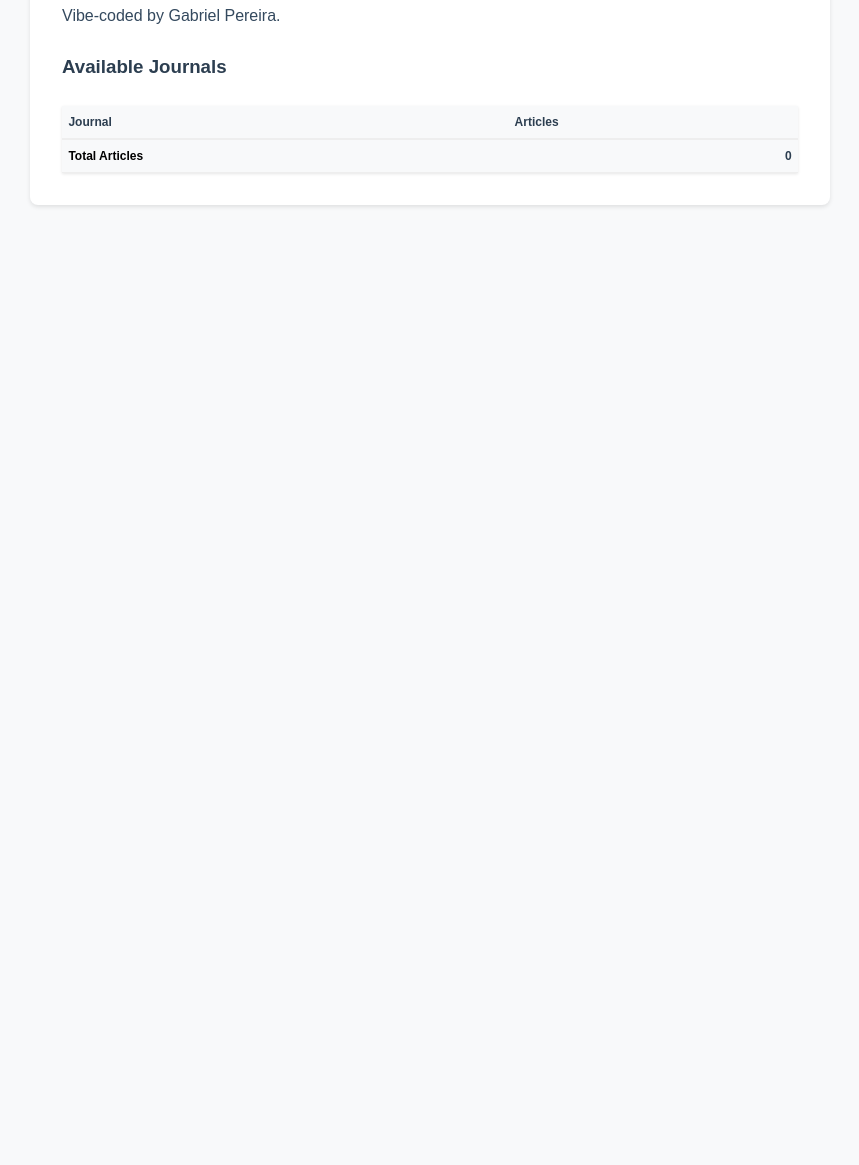
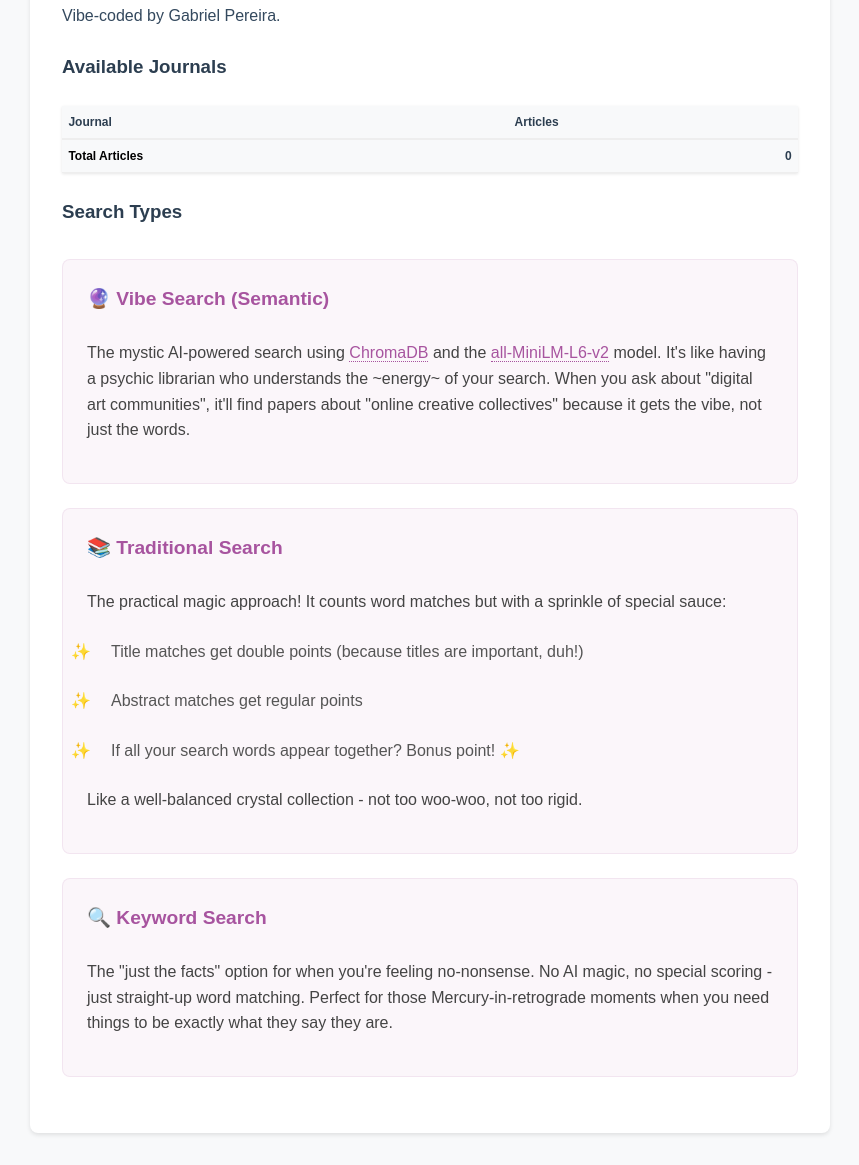
Before and after one commit to gabrielopereira/VibeSearch, a Flask app: template app/templates/about.html in a window 1280 px wide. Shown: the part 294-1459 px from the top of the page, without its empty margins (210-1069 px from the left). Before the commit the page ends 501 px from the top, so only its background shows below. Run offline with Flask 3, Linux system fonts and the light colour scheme; the template is opened without the code that fills it, so the values that code supplies are empty.

Commit message:
new info

```diff
--- a/app/static/css/style.css
+++ b/app/static/css/style.css
@@ -430,3 +430,55 @@ h1 {
 .journal-table tr.total-row td:last-child {
     color: #2c3e50;
 }
+
+.search-types {
+    margin-top: 2rem;
+}
+
+.search-type-item {
+    background: rgba(167, 84, 159, 0.05);
+    border-radius: 8px;
+    padding: 1.5rem;
+    margin-bottom: 1.5rem;
+    border: 1px solid rgba(167, 84, 159, 0.1);
+}
+
+.search-type-item h4 {
+    margin-top: 0;
+    color: #a7549f;
+    font-size: 1.2rem;
+}
+
+.search-type-item p {
+    margin-bottom: 1rem;
+    color: #444;
+}
+
+.search-type-item ul {
+    list-style-type: none;
+    padding-left: 1.5rem;
+    margin-bottom: 1rem;
+}
+
+.search-type-item li {
+    position: relative;
+    margin-bottom: 0.5rem;
+    color: #555;
+}
+
+.search-type-item li:before {
+    content: "✨";
+    position: absolute;
+    left: -1.5rem;
+    color: #a7549f;
+}
+
+.search-type-item a {
+    color: #a7549f;
+    text-decoration: none;
+    border-bottom: 1px dotted #a7549f;
+}
+
+.search-type-item a:hover {
+    border-bottom-style: solid;
+}
--- a/app/templates/about.html
+++ b/app/templates/about.html
@@ -42,6 +42,30 @@
                     </tbody>
                 </table>
             </div>
+
+            <h3>Search Types</h3>
+            <div class="search-types">
+                <div class="search-type-item">
+                    <h4>🔮 Vibe Search (Semantic)</h4>
+                    <p>The mystic AI-powered search using <a href="https://www.trychroma.com/" target="_blank">ChromaDB</a> and the <a href="https://huggingface.co/sentence-transformers/all-MiniLM-L6-v2" target="_blank">all-MiniLM-L6-v2</a> model. It's like having a psychic librarian who understands the ~energy~ of your search. When you ask about "digital art communities", it'll find papers about "online creative collectives" because it gets the vibe, not just the words.</p>
+                </div>
+
+                <div class="search-type-item">
+                    <h4>📚 Traditional Search</h4>
+                    <p>The practical magic approach! It counts word matches but with a sprinkle of special sauce:</p>
+                    <ul>
+                        <li>Title matches get double points (because titles are important, duh!)</li>
+                        <li>Abstract matches get regular points</li>
+                        <li>If all your search words appear together? Bonus point! ✨</li>
+                    </ul>
+                    <p>Like a well-balanced crystal collection - not too woo-woo, not too rigid.</p>
+                </div>
+
+                <div class="search-type-item">
+                    <h4>🔍 Keyword Search</h4>
+                    <p>The "just the facts" option for when you're feeling no-nonsense. No AI magic, no special scoring - just straight-up word matching. Perfect for those Mercury-in-retrograde moments when you need things to be exactly what they say they are.</p>
+                </div>
+            </div>
         </div>
     </div>
 </body>
```
Also changed, not shown: 3 other files.
